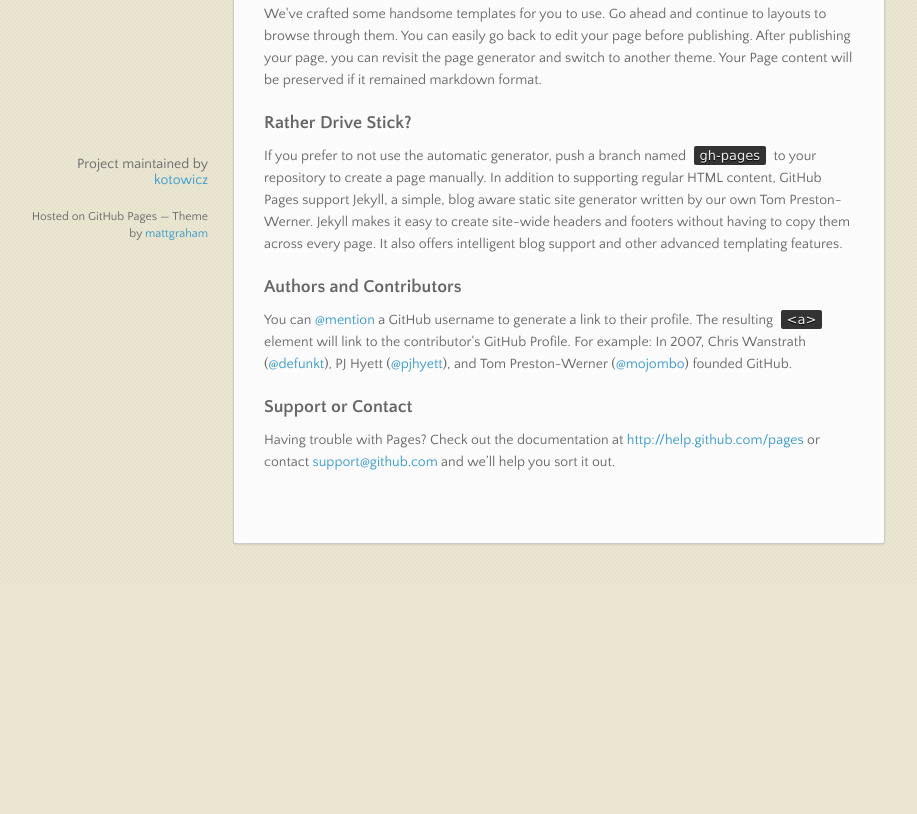
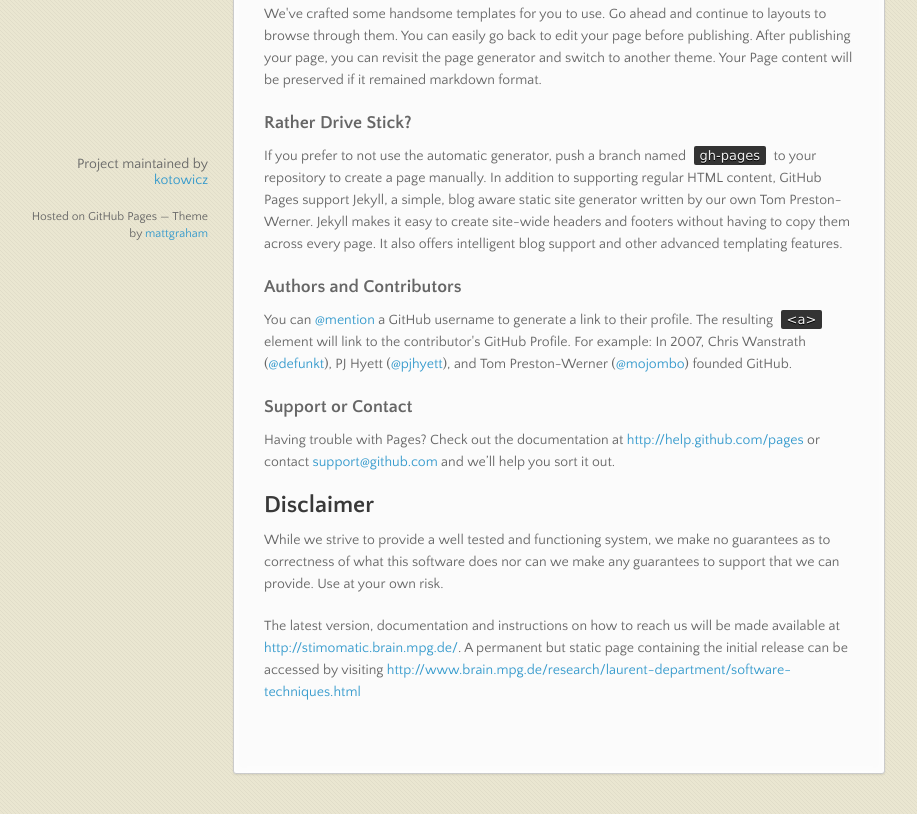
Before and after one commit to kotowicz/testing, a plain HTML site: page index.html in a window 1280 px wide. Shown: the part 518-1332 px from the top of the page, without its empty margins (82-999 px from the left). Before the commit the page ends 1102 px from the top, so only its background shows below. Drawn offline with nearby package versions, Linux system fonts and the light colour scheme.

Commit message:
Update index.html

```diff
--- a/index.html
+++ b/index.html
@@ -65,6 +65,12 @@ $ git checkout gh-pages
 <h3>Support or Contact</h3>
 
 <p>Having trouble with Pages? Check out the documentation at <a href="http://help.github.com/pages">http://help.github.com/pages</a> or contact <a href="mailto:support@github.com">support@github.com</a> and we’ll help you sort it out.</p>
+
+<h2>Disclaimer</h2>
+<p>While we strive to provide a well tested and functioning system, we make no guarantees as to correctness of what this software does nor can we make any guarantees to support that we can provide. Use at your own risk. </p>
+<p>The latest version, documentation and instructions on how to reach us will be made available at <a href="http://stimomatic.brain.mpg.de/">http://stimomatic.brain.mpg.de/</a>. A permanent but static page containing the initial release can be accessed by visiting <a href="http://www.brain.mpg.de/research/laurent-department/software-techniques.html">http://www.brain.mpg.de/research/laurent-department/software-techniques.html</a></p>
+
+
       </section>
       <footer>
         <p>Project maintained by <a href="https://github.com/kotowicz">kotowicz</a></p>
```
